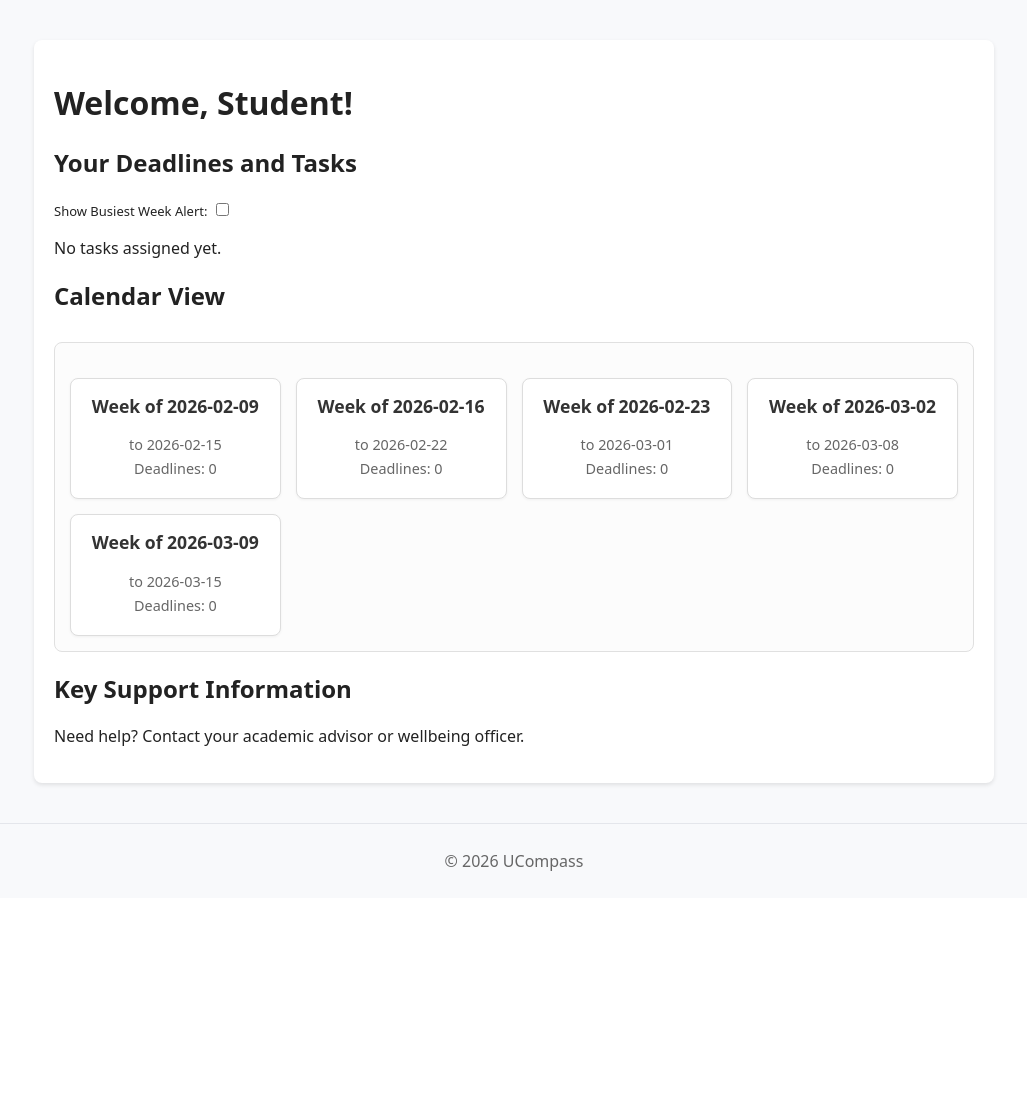
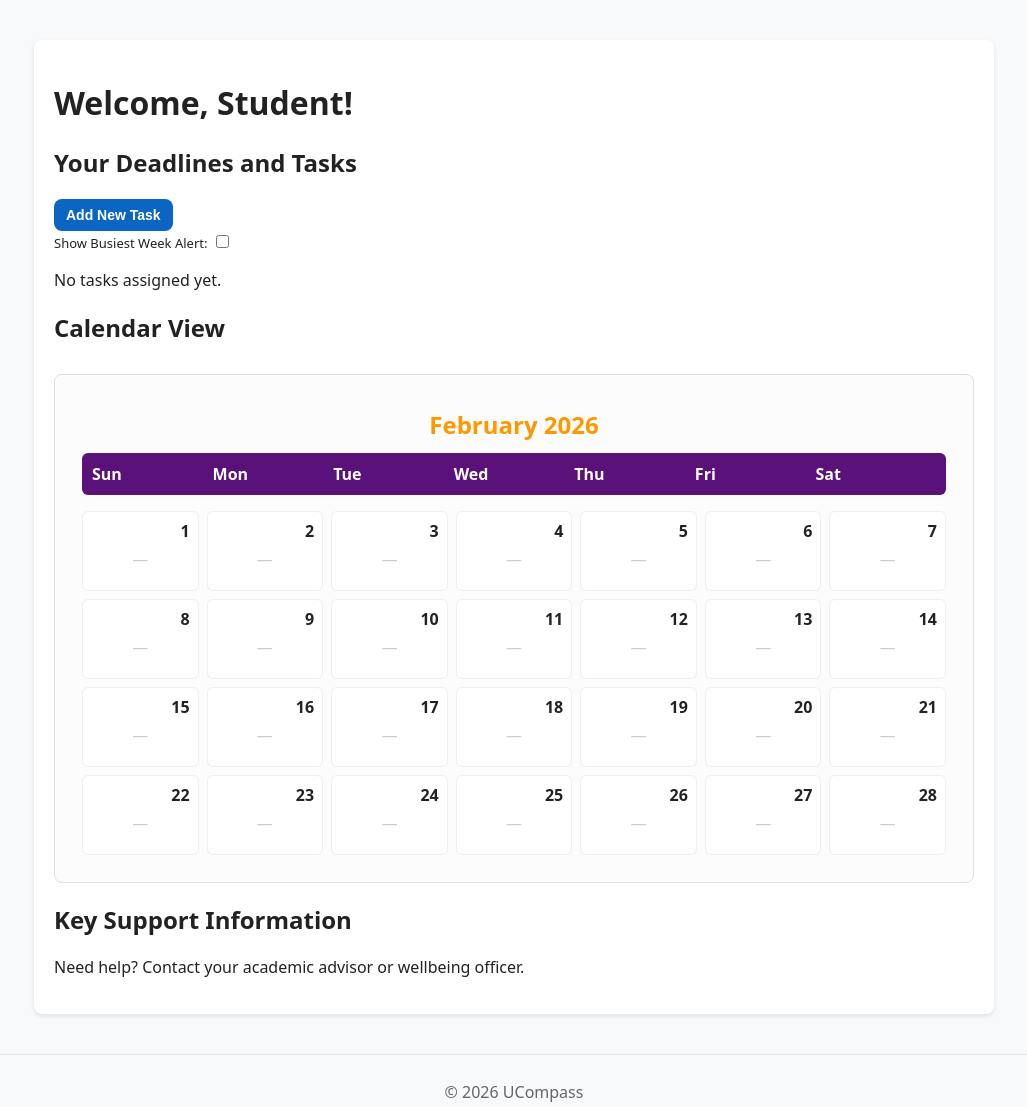
Before and after one commit to opasilas/UCompass, a Flask app: page /student_dashboard in a window 1280 px wide. Shown: the part 42-1149 px from the top of the page, without its empty margins (126-1153 px from the left). Before the commit the page ends 913 px from the top, so only its background shows below. Run offline with Flask 3, Linux system fonts and the light colour scheme; the visitor is signed in with stand-in values (Sample User, id 1).

Commit message:
UC-001: code refactor and dashboard controller

```diff
--- a/routes.py
+++ b/routes.py
@@ -4,6 +4,42 @@ from flask import Blueprint, render_template, request, redirect, url_for, flash,
 from app import save_data, load_data
 
 main_bp = Blueprint('main', __name__)
+
+class DashboardController:
+    """Implements the logic defined in the DashboardController class diagram."""
+
+    def __init__(self, tasks, resources):
+        self.tasks = tasks
+        self.resources = resources
+        self.threshold = 5
+
+    def calculate_weekly_load(self, student_email: str) -> dict:
+        """Sequence Diagram S7: logic for determining busy weeks."""
+        weekly_counts = {}
+        student_tasks = [t for t in self.tasks if t.get('student_email') == student_email]
+
+        for task in student_tasks:
+            # Skip tasks without a valid deadline string
+            deadline_val = task.get('deadline')
+            if not deadline_val or not isinstance(deadline_val, str):
+                continue
+            try:
+                date_obj = datetime.strptime(deadline_val, '%Y-%m-%d')
+            except (ValueError, TypeError):
+                # ignore malformed or non-string deadline values
+                continue
+            # Use (year, week) tuple as key to avoid collisions across years
+            iso = date_obj.isocalendar()
+            key = (iso[0], iso[1])
+            weekly_counts[key] = weekly_counts.get(key, 0) + 1
+        return weekly_counts
+
+    def get_priority_resources(self, is_busy_week: bool):
+        """Sequence Diagram S8: Fetches 'EC' support if busy, or generic if not."""
+        if is_busy_week:
+            # Filter for Wellbeing/Emergency categories
+            return [r for r in self.resources if r.get('category') == 'Wellbeing']
+        return self.resources
 
 @main_bp.route('/')
 def index():
@@ -52,72 +88,142 @@ def logout():
     flash('You have been logged out.', 'info')
     return redirect(url_for('main.index'))
 
+
 @main_bp.route('/student_dashboard')
 def student_dashboard():
     if 'user_role' not in session or session['user_role'] != 'student':
         flash('Unauthorized access.', 'danger')
         return redirect(url_for('main.login'))
 
-    # Placeholder for student-specific tasks and data
-    student_tasks = [t for t in current_app.tasks_data if t['student_email'] == session['user_email']]
+    controller = DashboardController(current_app.tasks_data, current_app.resources_data)
+    email = session['user_email']
 
-    # For Feature One (Busiest Week Toggle)
-    # Assuming tasks have a 'deadline' field in YYYY-MM-DD format
+    # Weekly load using controller (keys from controller may be week identifiers)
+    weekly_load = controller.calculate_weekly_load(email)
+
+    # Use controller.threshold and >= as requested
+    is_busy_week = any(count >= controller.threshold for count in weekly_load.values())
+
+    # Toggle for fetching priority resources
+    toggle_on = request.args.get('busy_toggle') == 'on'
+    display_resources = controller.get_priority_resources(is_busy_week and toggle_on)
+
+    # Student tasks for calendar and lists
+    student_tasks = [t for t in current_app.tasks_data if t.get('student_email') == email]
+
+    # Busiest-week alert (use >= controller.threshold)
     busiest_week_alert = False
     if request.args.get('show_busiest_week_alert') == 'true':
-        # This is a very simplistic implementation, needs to be more robust
-        # to handle different week starts and edge cases
-        weekly_deadlines = {}
-        for task in student_tasks:
-            if 'deadline' in task:
-                deadline_date = datetime.strptime(task['deadline'], '%Y-%m-%d').date()
-                # Determine the start of the week for this deadline
-                # Assuming week starts on Monday
-                week_start = deadline_date - timedelta(days=deadline_date.weekday())
-                week_start_str = week_start.isoformat()
-                weekly_deadlines[week_start_str] = weekly_deadlines.get(week_start_str, 0) + 1
-
-        for week_start_str, count in weekly_deadlines.items():
-            if count > 5: # Example threshold for red alert (was 2)
-                busiest_week_alert = True
-                break
-
+        busiest_week_alert = any(count >= controller.threshold for count in weekly_load.values())
 
     # Calendar View Data Generation
     today = datetime.now().date()
-    # Find the Monday of the current week
     current_week_start = today - timedelta(days=today.weekday())
-
-    # Define the range for the calendar (e.g., 2 weeks before, current week, 2 weeks after)
     calendar_weeks = []
-    for i in range(-2, 3): # -2, -1, 0, 1, 2 for 5 weeks total
+    for i in range(-2, 3):
         week_start = current_week_start + timedelta(weeks=i)
         week_end = week_start + timedelta(days=6)
 
-        deadlines_in_week = [
-            task for task in student_tasks
-            if task.get('deadline') and
-                week_start <= datetime.strptime(task['deadline'], '%Y-%m-%d').date() <= week_end
-        ]
+        # Determine week identifier and use controller's weekly load (preserve existing logic)
+        iso = week_start.isocalendar()
+        week_key = (iso[0], iso[1])
+        week_count = weekly_load.get(week_key, 0)
 
-        is_busy_week = len(deadlines_in_week) > 5
+        # Build per-day data for display only (days show tasks but busy state stays at week level)
+        days = []
+        for d in range(7):
+            day_date = week_start + timedelta(days=d)
+            tasks_on_day = [
+                task for task in student_tasks
+                if task.get('deadline') and datetime.strptime(task['deadline'], '%Y-%m-%d').date() == day_date
+            ]
+            days.append({
+                'date': day_date.isoformat(),
+                'has_tasks': len(tasks_on_day) > 0,
+                'tasks': tasks_on_day,
+                'deadlines_count': len(tasks_on_day)
+            })
+
+        # Keep busy logic at week level using controller.threshold
+        is_week_busy = week_count >= controller.threshold
 
         week_info = {
             'start_date': week_start.isoformat(),
             'end_date': week_end.isoformat(),
-            'is_busy': is_busy_week,
-            'deadlines_count': len(deadlines_in_week) # For debugging/display
+            'is_busy': is_week_busy,
+            'deadlines_count': sum(day['deadlines_count'] for day in days),
+            'days': days
         }
         calendar_weeks.append(week_info)
 
+    # Build a month-style calendar (Sunday-first) for the current month
+    first_of_month = today.replace(day=1)
+    # Find the first Sunday on or before the first of month
+    start_offset = (first_of_month.weekday() + 1) % 7  # weekday(): Mon=0..Sun=6 -> convert to Sun=0..Sat=6
+    grid_start = first_of_month - timedelta(days=start_offset)
+
+    # Last day of month
+    if first_of_month.month == 12:
+        next_month_first = first_of_month.replace(year=first_of_month.year + 1, month=1, day=1)
+    else:
+        next_month_first = first_of_month.replace(month=first_of_month.month + 1, day=1)
+    last_of_month = next_month_first - timedelta(days=1)
+
+    # Build weeks until we've covered the month
+    calendar_month = {
+        'month': first_of_month.strftime('%B'),
+        'year': first_of_month.year,
+        'weeks': []
+    }
+
+    cursor = grid_start
+    while cursor <= last_of_month or len(calendar_month['weeks']) < 6:
+        week_days = []
+        for d in range(7):
+            day_date = cursor + timedelta(days=d)
+            tasks_on_day = [
+                task for task in student_tasks
+                if task.get('deadline') and datetime.strptime(task['deadline'], '%Y-%m-%d').date() == day_date
+            ]
+            # ISO week tuple for week-level busy check
+            iso = day_date.isocalendar()
+            iso_week_key = (iso[0], iso[1])
+            week_days.append({
+                'date': day_date,
+                'in_month': day_date.month == first_of_month.month,
+                'tasks': tasks_on_day,
+                'deadlines_count': len(tasks_on_day),
+                'iso_week_key': iso_week_key
+            })
+
+        # Determine canonical ISO week for this row (use the middle day) so the row maps
+        # to a single ISO week and doesn't inherit the same ISO-week from adjacent rows.
+        mid_day = cursor + timedelta(days=3)
+        mid_iso = mid_day.isocalendar()
+        mid_week_key = (mid_iso[0], mid_iso[1])
+        week_busy = weekly_load.get(mid_week_key, 0) >= controller.threshold
+
+        calendar_month['weeks'].append({
+            'days': week_days,
+            'is_busy': week_busy
+        })
+
+        cursor = cursor + timedelta(days=7)
+        # Stop if we've added enough rows and the last row is completely after the month
+        if cursor > last_of_month and len(calendar_month['weeks']) >= 4:
+            break
 
     return render_template('student_dashboard.html',
-                            student_email=session['user_email'],
-                            student_tasks=student_tasks,
-                            busiest_week_alert=busiest_week_alert,
-                            show_busiest_week_alert_toggle=request.args.get('show_busiest_week_alert'),
-                            calendar_weeks=calendar_weeks,
-                            show_calendar_busy_highlight=request.args.get('show_busiest_week_alert') == 'true')
+                           student_email=session['user_email'],
+                           student_tasks=student_tasks,
+                           resources=display_resources,
+                           is_busy=is_busy_week,
+                           toggle_on=toggle_on,
+                           busiest_week_alert=busiest_week_alert,
+                           show_busiest_week_alert_toggle=request.args.get('show_busiest_week_alert'),
+                           calendar_weeks=calendar_weeks,
+                           calendar_month=calendar_month,
+                           show_calendar_busy_highlight=request.args.get('show_busiest_week_alert') == 'true')
 
 @main_bp.route('/teacher_dashboard')
 def teacher_dashboard():
@@ -200,6 +306,41 @@ def add_deadline(task_id):
 
     return render_template('add_deadline.html', task=task)
 
+
+# Student: create a new task (can be pre-filled with ?deadline=YYYY-MM-DD)
+@main_bp.route('/create_task', methods=['GET', 'POST'])
+def create_task():
+    if 'user_role' not in session or session['user_role'] != 'student':
+        flash('Unauthorized access.', 'danger')
+        return redirect(url_for('main.login'))
+
+    prefill_deadline = request.args.get('deadline')
+    if request.method == 'POST':
+        title = request.form.get('title', '').strip()
+        description = request.form.get('description', '').strip()
+        deadline_str = request.form.get('deadline') or None
+
+        if not title:
+            flash('Title is required.', 'danger')
+            return render_template('create_task.html', deadline=deadline_str, title=title, description=description)
+
+        new_id = max([t['id'] for t in current_app.tasks_data]) + 1 if current_app.tasks_data else 1
+        new_task = {
+            'id': new_id,
+            'title': title,
+            'description': description,
+            'deadline': deadline_str,
+            'student_email': session['user_email'],
+            'logged_effort': 0.0,
+            'notes': ''
+        }
+        current_app.tasks_data.append(new_task)
+        save_data('tasks.json', current_app.tasks_data)
+        flash('Task created successfully!', 'success')
+        return redirect(url_for('main.student_dashboard'))
+
+    return render_template('create_task.html', deadline=prefill_deadline)
+
 # Placeholder for Feature Three: Student Log Effort/Notes
 @main_bp.route('/update_task/<int:task_id>', methods=['GET', 'POST'])
 def update_task(task_id):
--- a/static/css/styles.css
+++ b/static/css/styles.css
@@ -390,8 +390,8 @@ table tbody tr:hover {
 }
 
 .calendar-grid {
-    display: grid;
-    grid-template-columns: repeat(auto-fit, minmax(180px, 1fr));
+    display: flex;
+    flex-wrap: wrap;
     gap: 15px;
     margin-top: 20px;
 }
@@ -404,6 +404,8 @@ table tbody tr:hover {
     text-align: center;
     box-shadow: 0 1px 3px rgba(0,0,0,0.05);
     transition: all 0.2s ease-in-out;
+    flex: 0 0 340px; /* fixed card width to keep calendar readable */
+    max-width: 100%;
 }
 
 .week-card h3 {
@@ -435,3 +437,141 @@ table tbody tr:hover {
     color: #d9534f; /* Darker red for emphasis */
     margin-top: 10px;
 }
+
+/* Day-level calendar styles */
+.week-days {
+    display: flex;
+    gap: 8px;
+    margin-top: 12px;
+    overflow-x: auto; /* allow horizontal scroll on narrow widths */
+    padding-bottom: 6px;
+}
+
+.day-cell {
+    background: #fbfbfc;
+    border: 1px solid #eee;
+    border-radius: 6px;
+    padding: 8px;
+    min-height: 90px;
+    display: flex;
+    flex-direction: column;
+    align-items: stretch;
+    flex: 0 0 100px; /* fixed day width so days remain readable */
+}
+
+.day-header {
+    font-weight: 700;
+    font-size: 0.9em;
+    margin-bottom: 6px;
+    color: #333;
+}
+
+.day-tasks {
+    list-style: none;
+    padding: 0;
+    margin: 0;
+    font-size: 0.85em;
+    color: #333;
+    overflow: auto;
+}
+
+.day-tasks li {
+    padding: 3px 0;
+    border-bottom: 1px dashed #f0f0f0;
+}
+
+.day-tasks li.no-tasks {
+    color: #999;
+    text-align: center;
+}
+
+.day-has-tasks {
+    background: #fffdf6;
+    border-color: #ffe7b2;
+}
+
+@media (max-width: 900px) {
+    .week-card { flex: 0 0 calc(50% - 18px); }
+}
+
+@media (max-width: 640px) {
+    .week-card { flex: 0 0 100%; }
+}
+
+/* Month calendar styles */
+.month-calendar {
+    padding: 12px;
+}
+
+.month-title {
+    text-align: center;
+    color: #ff9800;
+    font-weight: 800;
+    margin: 6px 0 12px 0;
+}
+
+.weekday-row {
+    display: grid;
+    grid-template-columns: repeat(7, 1fr);
+    background: #5b117a;
+    color: #fff;
+    padding: 10px;
+    font-weight: 700;
+    border-radius: 6px;
+}
+
+.month-grid {
+    display: grid;
+    grid-template-columns: repeat(7, 1fr);
+    gap: 8px;
+    margin-top: 16px;
+}
+
+.month-day {
+    background: #fff;
+    border: 1px solid #efeef0;
+    min-height: 80px;
+    padding: 8px;
+    border-radius: 6px;
+    display: flex;
+    flex-direction: column;
+}
+
+.month-day.other-month {
+    background: #fafafa;
+    color: #999;
+}
+
+.day-number {
+    font-weight: 700;
+    text-align: right;
+    margin-bottom: 6px;
+}
+
+.day-content { flex-grow: 1; }
+.task-item { font-size: 0.85em; padding: 2px 0; }
+.no-tasks { color: #ccc; text-align: center; }
+
+.busy-week-day {
+    background: linear-gradient(180deg, rgba(255,230,230,0.6), rgba(255,245,245,0.6));
+    border-color: #ffb3b3;
+}
+
+/* Links for day cells */
+.day-link { display: block; color: inherit; text-decoration: none; }
+.day-link:hover { text-decoration: none; transform: translateY(-2px); }
+
+.add-task-btn {
+    background: #0b66c3;
+    color: white;
+    border: none;
+    padding: 8px 12px;
+    border-radius: 8px;
+    font-weight: 700;
+}
+.add-task-btn:hover { opacity: 0.95; }
+
+@media (max-width: 880px) {
+    .month-grid { gap: 6px; }
+    .month-day { min-height: 64px; padding: 6px; }
+}
--- a/templates/student_dashboard.html
+++ b/templates/student_dashboard.html
@@ -6,6 +6,11 @@
 <div class="container">
     <h1>Welcome, Student!</h1>
     <h2>Your Deadlines and Tasks</h2>
+        <div class="row-between top-space">
+            <form action="{{ url_for('main.create_task') }}" method="get">
+                <button class="add-task-btn">Add New Task</button>
+            </form>
+        </div>
     <form action="{{ url_for('main.student_dashboard') }}" method="get">
         <label for="busiest_week_toggle">Show Busiest Week Alert:</label>
         <input type="checkbox" id="busiest_week_toggle" name="show_busiest_week_alert" value="true" onchange="this.form.submit()" {% if show_busiest_week_alert_toggle == 'true' %}checked{% endif %}>
@@ -46,18 +51,30 @@
 
     <h2>Calendar View</h2>
     <div class="calendar-container">
-        {% if calendar_weeks %}
-            <div class="calendar-grid">
-                {% for week in calendar_weeks %}
-                    <div class="week-card {% if show_calendar_busy_highlight and week.is_busy %}busy-week{% endif %}">
-                        <h3>Week of {{ week.start_date }}</h3>
-                        <p>to {{ week.end_date }}</p>
-                        <p>Deadlines: {{ week.deadlines_count }}</p>
-                        {% if week.is_busy %}
-                            <p class="busy-text">Busy Week!</p>
-                        {% endif %}
-                    </div>
-                {% endfor %}
+        {% if calendar_month %}
+            <div class="month-calendar">
+                <h2 class="month-title">{{ calendar_month.month }} {{ calendar_month.year }}</h2>
+                <div class="weekday-row">
+                    <div>Sun</div><div>Mon</div><div>Tue</div><div>Wed</div><div>Thu</div><div>Fri</div><div>Sat</div>
+                </div>
+                <div class="month-grid">
+                    {% for week in calendar_month.weeks %}
+                        {% for day in week.days %}
+                                <a class="day-link" href="{{ url_for('main.create_task') }}?deadline={{ day.date.isoformat() }}">
+                                    <div class="month-day {% if not day.in_month %}other-month{% endif %} {% if show_calendar_busy_highlight and week.is_busy %}busy-week-day{% endif %}">
+                                        <div class="day-number">{{ day.date.day }}</div>
+                                        <div class="day-content">
+                                            {% for t in day.tasks %}
+                                                <div class="task-item">{{ t.title }}</div>
+                                            {% else %}
+                                                <div class="no-tasks">&mdash;</div>
+                                            {% endfor %}
+                                        </div>
+                                    </div>
+                                </a>
+                        {% endfor %}
+                    {% endfor %}
+                </div>
             </div>
         {% else %}
             <p>No calendar data available.</p>
```
Also changed, not shown: data/tasks.json (+56 -2 lines), templates/create_task.html (added, +30 -0 lines).
